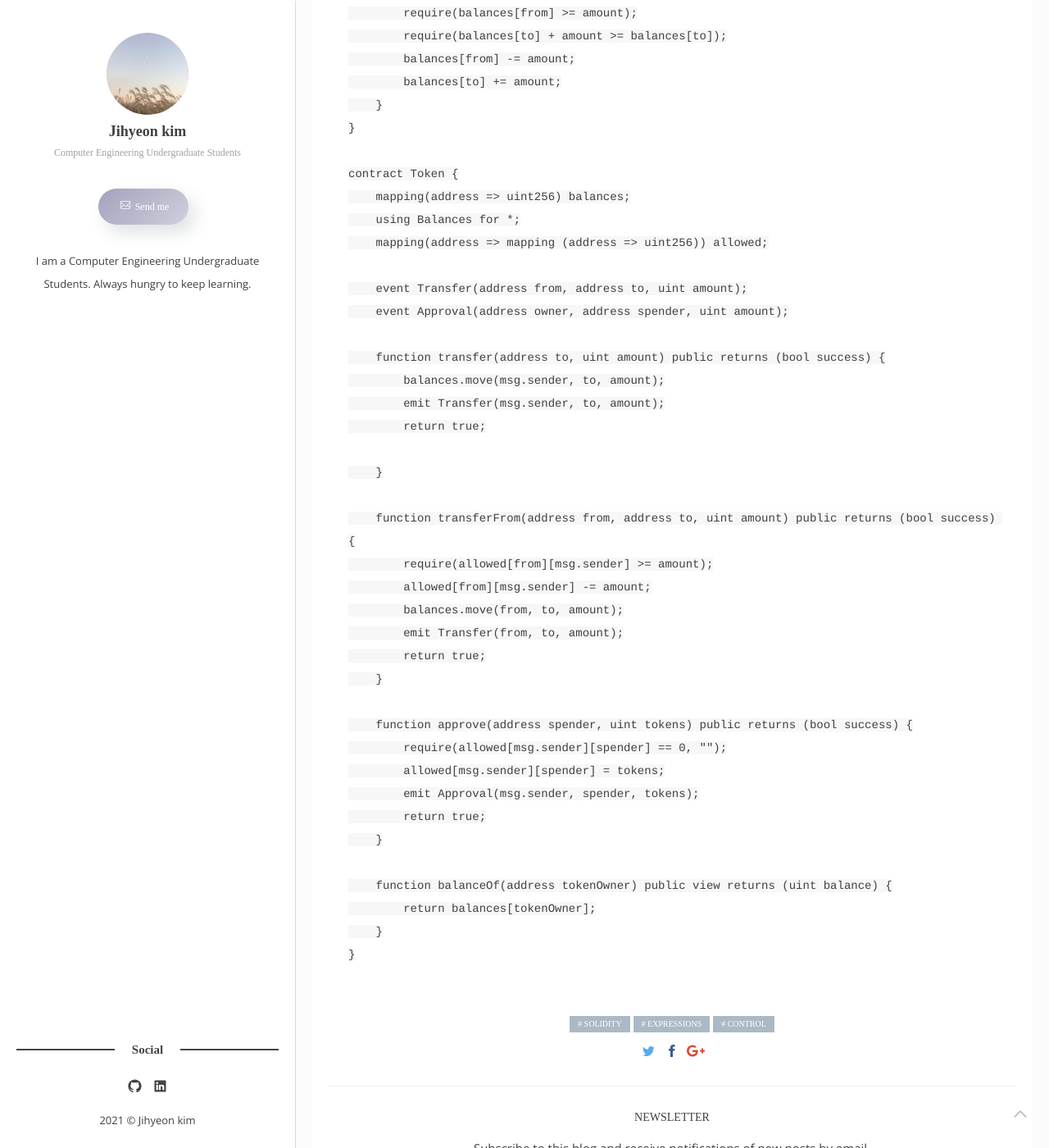
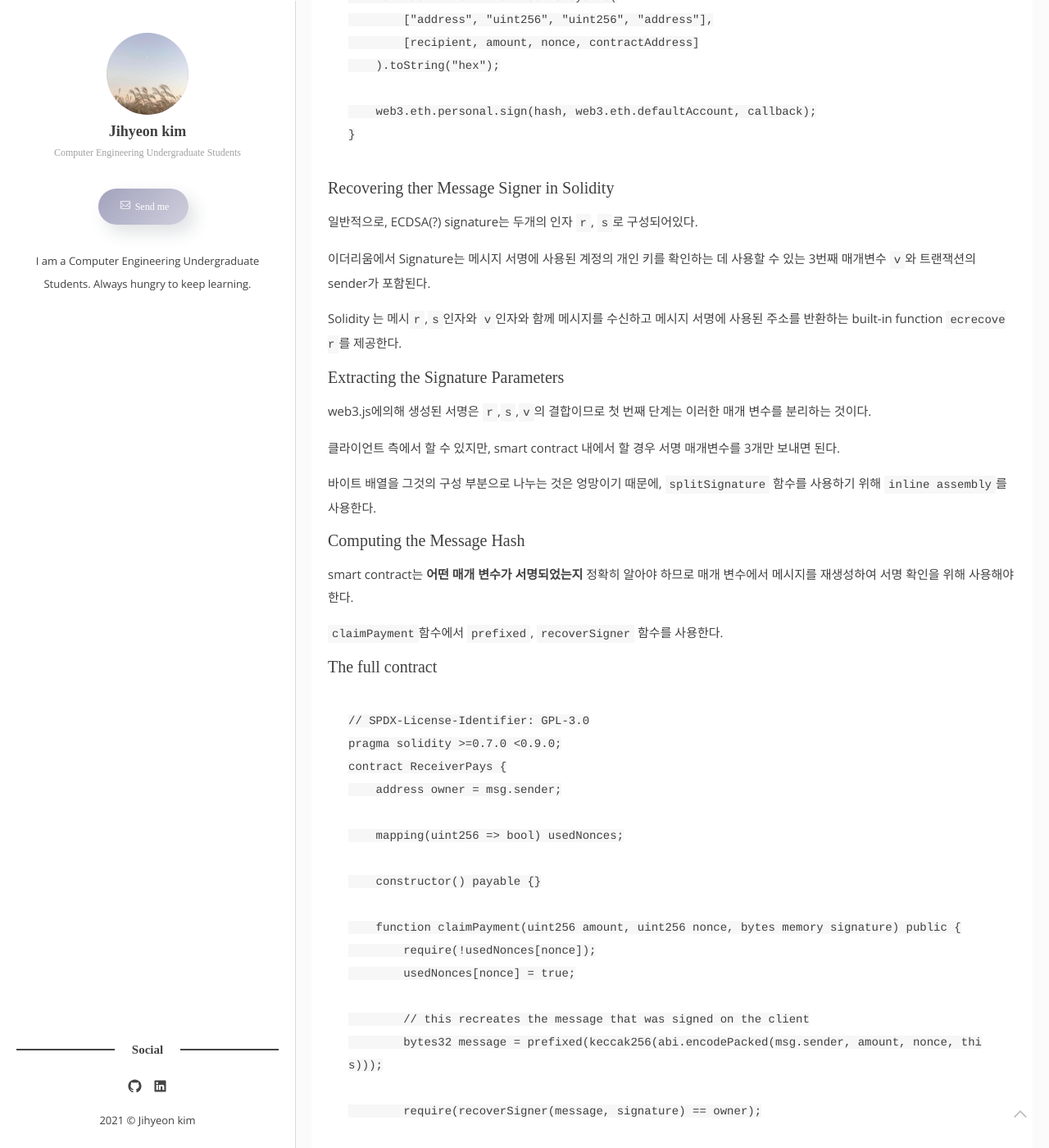
Before and after one commit to kimjihyeon99/kimjihyeon99.github.io, a Jekyll site: the page built from _posts/2021-06-01-[Solidity] Solidity by Example.markdown, in a window 1280 px wide and 1400 px high, scrolled down 20596 px. Shown: the whole window at 82% size. Built offline with Jekyll 4.4.1, drawn with Linux system fonts in a browser that asks for light colours; some web fonts are replaced; comment, search, counter and statistics services are not loaded; some of the changed text lies outside the part shown.

Commit message:
Update 2021-06-01-[Solidity] Solidity by Example.markdown

`````diff
--- a/_posts/2021-06-01-[Solidity] Solidity by Example.markdown
+++ b/_posts/2021-06-01-[Solidity] Solidity by Example.markdown
@@ -718,20 +718,151 @@ web3.eth.personal.sign(hash, web3.eth.defaultAccount, function () { console.log(
     2. 전송되는 양
     3. `replay attack(?)`에 대한 보호
 
+`replay attack`
+
+- 서명된 메시지를 재사용하여 두번째 액션에 대한 인증을 청구하는 경우이다.
+- 이를 피하기 위해 우리는 이더리움 트랜잭션 자체에서와 동일한 기술을 사용한다. -> `nonce`
+- `nonce`는 account가 전송하는 트랜잭션 수이다. smart contract에서는 `nonce`가 여러번 사용되는지 여부를 확인한다.
+
+
+- 소유자가 `ReceiverPays` smart contract를 배포하고, 일부 결제를 한 다음, contract를 파기할때 다른 유형의 `replay attack`이 발생할 수 있다.
+- 나중에 `RecipientPays` smart contract를 다시 배포하기로 결정하지만, 새 contract는 이전 배포에서 사용된 `nonce`를 알지 못하므로 공격자기 이전 메시지를 다시 사용할 수 있다.
+
+
+- A는 메시지에 contract’s address를 포함 시킴으로써 이 공격에 대해 보호할 수 있고, contract 자체의 주소를 포함 하는 메시지만 수락된다.
+- 마지막에 나오는 전체 contract의 `claimPayment()` 함수의 처음 두 줄에서 이런 예를 찾을 수 있다.
+
 
 #### Packing arguments
 
+이제 서명된 메시지에 포함할 정보를 식별했으므로, 메시지를 함께 넣고 hash한 후 서명할 준비가 되었다.
+
+**단순성**을 위해 **데이터을 연결**한다.
+
+- `ethereumjs-abi`library는 `soliditySHA3`라고 불리는 함수를 제공한다.
+- `soliditySHA3` 는 Solidity’s `keccak256` 함수를 따라한다.
+- ?? 어렵다 이부분
+
+````Solidity
+// recipient is the address that should be paid.
+// amount, in wei, specifies how much ether should be sent.
+// nonce can be any unique number to prevent replay attacks
+// contractAddress is used to prevent cross-contract replay attacks
+function signPayment(recipient, amount, nonce, contractAddress, callback) {
+    var hash = "0x" + abi.soliditySHA3(
+        ["address", "uint256", "uint256", "address"],
+        [recipient, amount, nonce, contractAddress]
+    ).toString("hex");
+
+    web3.eth.personal.sign(hash, web3.eth.defaultAccount, callback);
+}
+````
+
 #### Recovering ther Message Signer in Solidity
+
+일반적으로, ECDSA(?) signature는 두개의 인자 `r`, `s`로 구성되어있다.
+
+이더리움에서 Signature는  메시지 서명에 사용된 계정의 개인 키를 확인하는 데 사용할 수 있는 3번째 매개변수 `v`와  트랜잭션의 sender가 포함된다.
+
+Solidity 는 메시`r`,`s`인자와 `v`인자와 함께 메시지를 수신하고 메시지 서명에 사용된 주소를 반환하는  built-in function `ecrecover`를 제공한다.
+
 
 #### Extracting the Signature Parameters
 
+web3.js에의해 생성된 서명은 `r`,`s`,`v`의 결합이므로 첫 번째 단계는 이러한 매개 변수를 분리하는 것이다.
+
+클라이언트 측에서 할 수 있지만, smart contract 내에서 할 경우 서명 매개변수를 3개만 보내면 된다.
+
+바이트 배열을 그것의 구성 부분으로 나누는 것은 엉망이기 때문에, `splitSignature` 함수를 사용하기 위해  `inline assembly`를 사용한다.
+
 #### Computing the Message Hash
+
+smart contract는 **어떤 매개 변수가 서명되었는지** 정확히 알아야 하므로 매개 변수에서 메시지를 재생성하여 서명 확인을 위해 사용해야한다.
+
+`claimPayment`함수에서  `prefixed`, `recoverSigner` 함수를 사용한다.
 
 #### The full contract
 
+````Solidity
+// SPDX-License-Identifier: GPL-3.0
+pragma solidity >=0.7.0 <0.9.0;
+contract ReceiverPays {
+    address owner = msg.sender;
+
+    mapping(uint256 => bool) usedNonces;
+
+    constructor() payable {}
+
+    function claimPayment(uint256 amount, uint256 nonce, bytes memory signature) public {
+        require(!usedNonces[nonce]);
+        usedNonces[nonce] = true;
+
+        // this recreates the message that was signed on the client
+        bytes32 message = prefixed(keccak256(abi.encodePacked(msg.sender, amount, nonce, this)));
+
+        require(recoverSigner(message, signature) == owner);
+
+        payable(msg.sender).transfer(amount);
+    }
+
+    /// destroy the contract and reclaim the leftover funds.
+    function shutdown() public {
+        require(msg.sender == owner);
+        selfdestruct(payable(msg.sender));
+    }
+
+    /// signature methods.
+    function splitSignature(bytes memory sig)
+        internal
+        pure
+        returns (uint8 v, bytes32 r, bytes32 s)
+    {
+        require(sig.length == 65);
+
+        assembly {
+            // first 32 bytes, after the length prefix.
+            r := mload(add(sig, 32))
+            // second 32 bytes.
+            s := mload(add(sig, 64))
+            // final byte (first byte of the next 32 bytes).
+            v := byte(0, mload(add(sig, 96)))
+        }
+
+        return (v, r, s);
+    }
+
+    function recoverSigner(bytes32 message, bytes memory sig)
+        internal
+        pure
+        returns (address)
+    {
+        (uint8 v, bytes32 r, bytes32 s) = splitSignature(sig);
+
+        return ecrecover(message, v, r, s);
+    }
+
+    /// builds a prefixed hash to mimic the behavior of eth_sign.
+    function prefixed(bytes32 hash) internal pure returns (bytes32) {
+        return keccak256(abi.encodePacked("\x19Ethereum Signed Message:\n32", hash));
+    }
+}
+````
+
 ### Writing a Simple Payment Channel
 
+#### What is a Payment Channel?
 
+#### Opening the Payment Channel
+
+#### Making Payments
+
+#### Closing the Payment Channel
+
+#### Channel Expiration
+
+#### The full contract
+
+#### Verifying Payments
 
 ## Modular Contracts
 
`````
